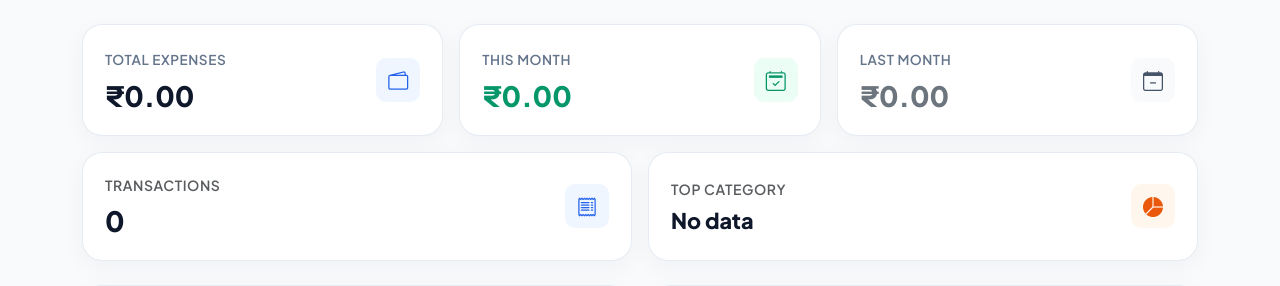
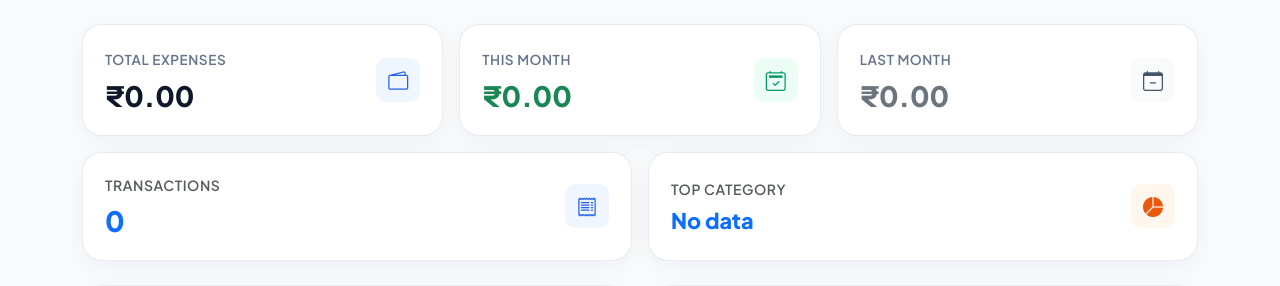
Before and after one commit to DEWASHISH-019/Expense-Tracker-live, a Flask app: page /dashboard in a window 1280 px wide. Shown: the part 148-434 px from the top of the page. Run offline with Flask 3, Linux system fonts and the light colour scheme; the visitor is signed in with stand-in values (Sample User, id 1); data that the repository does not hold is empty; some libraries are stand-ins or nearby versions.

Commit message:
Change text color to 'text-success' and 'text-primary'
Updated text color for monthly total, transaction count, and top category display to enhance visibility.

```diff
--- a/templates/dashboard.html
+++ b/templates/dashboard.html
@@ -44,7 +44,8 @@
         <div class="stat-card d-flex align-items-center justify-content-between">
             <div>
                 <span>This Month</span>
-                <h3 style="color: #059669;">₹{{ "%.2f"|format(monthly_total) }}</h3>
+                <!-- Added text-success -->
+                <h3 class="text-success">₹{{ "%.2f"|format(monthly_total) }}</h3>
             </div>
             <div class="expense-icon-badge" style="background: #ecfdf5; color: #059669; width: 44px; height: 44px; font-size: 20px;">
                 <i class="bi bi-calendar2-check"></i>
@@ -70,7 +71,8 @@
                 <div class="d-flex align-items-center gap-2 mb-1">
                 <span class="mb-0 text-muted" style="font-size: 0.875rem;">Transactions</span>
                 </div>
-                <h3 id="txnCountDisplay" class="mb-0">{{ current_month_count }}</h3>
+                <!-- Added text-primary -->
+                <h3 id="txnCountDisplay" class="mb-0 text-primary">{{ current_month_count }}</h3>
             </div>
             <div class="expense-icon-badge" style="background: #eff6ff; color: #2563eb; width: 44px; height: 44px; font-size: 20px; flex-shrink: 0;">
                 <i class="bi bi-receipt"></i>
@@ -81,7 +83,8 @@
         <div class="stat-card d-flex align-items-center justify-content-between">
             <div>
                 <span class="mb-1 d-block text-muted" style="font-size: 0.875rem;">Top Category</span>
-                <h3 id="topCategoryDisplay" class="mb-0" style="font-size: 1.35rem; white-space: nowrap; overflow: hidden; text-overflow: ellipsis;">{{ highest_category }}</h3>
+                <!-- Added text-primary -->
+                <h3 id="topCategoryDisplay" class="mb-0 text-primary" style="font-size: 1.35rem; white-space: nowrap; overflow: hidden; text-overflow: ellipsis;">{{ highest_category }}</h3>
             </div>
             <div class="expense-icon-badge" style="background: #fff7ed; color: #ea580c; width: 44px; height: 44px; font-size: 20px; flex-shrink: 0;">
                 <i class="bi bi-pie-chart-fill"></i>
```
